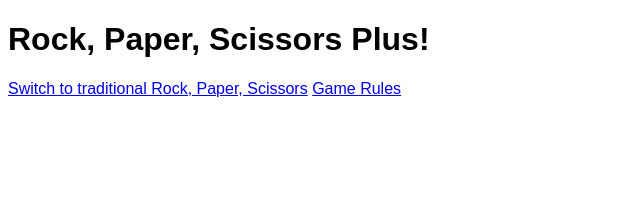
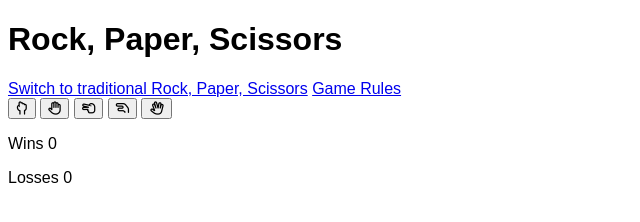
Before and after one commit to tomhall82/rock-paper-scissors-plus, a plain HTML site: page plus.html in a window 1280 px wide. Shown: the whole page, without its empty margins (0-640 px from the left). Drawn offline with Linux system fonts and the light colour scheme.

Commit message:
added html for buttons and initial classes to traditional and plus files

```diff
--- a/plus.html
+++ b/plus.html
@@ -7,11 +7,35 @@
     <title>Rock Paper Scissors +</title>
   </head>
   <body>
-    <h1>Rock, Paper, Scissors Plus!</h1>
+    <h1>Rock, Paper, Scissors</h1>
     <div>
       <a href="traditional.html">Switch to traditional Rock, Paper, Scissors</a>
       <a href="rules.html">Game Rules</a>
     </div>
+    <div class="play-area">
+      <button data-type="rock" class="button game-button rock">
+        <i class="fa-regular fa-hand-back-fist"></i>
+      </button>
+      <button data-type="paper" class="button game-button paper">
+        <i class="fa-regular fa-hand"></i>
+      </button>
+      <button data-type="scissors" class="button game-button scissors">
+        <i class="fa-regular fa-hand-scissors"></i>
+      </button>
+      <button data-type="lizard" class="button game-button lizard">
+        <i class="fa-regular fa-hand-lizard"></i>
+      </button>
+      <button data-type="spock" class="button game-button spock">
+        <i class="fa-regular fa-hand-spock"></i>
+      </button>
+    </div>
+    <div class="score-area"></div>
+    <p class="scores">Wins <span class="wins">0</span></p>
+    <p class="scores">Losses <span class="losses">0</span></p>
+    <script
+      src="https://kit.fontawesome.com/f78bdc0f1e.js"
+      crossorigin="anonymous"
+    ></script>
     <script src="assets/script.js"></script>
   </body>
 </html>
```
Also changed, not shown: traditional.html (+18 -0 lines).
